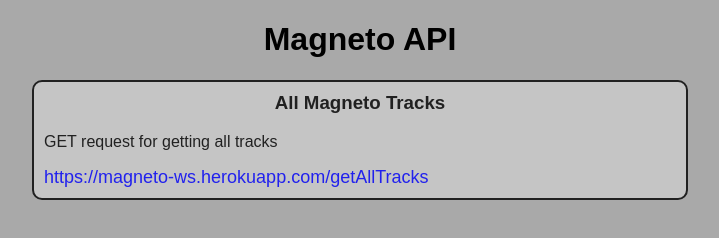
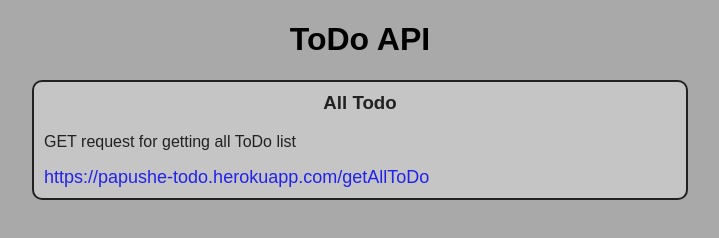
Before and after one commit to papushe/toDoWs, a website: page index.html in a window 1280 px wide. Shown: the whole page, without its empty margins (280-999 px from the left). Drawn offline with Linux system fonts and the light colour scheme; files that its build step writes are made by us from their sources.

Commit message:
first commit

```diff
--- a/controllers/toDoController.js
+++ b/controllers/toDoController.js
@@ -19,7 +19,7 @@ let cCreateNewToDo = 0;
         res.json({"error": "404 - not found (Wrong input or Wrong url)"});
     };
 
-    exports.getAllTest = function (req, res) {
+    exports.getAllToDo = function (req, res) {
         TODO.find({}, '-__v -_id',
             (err, data) => {
                 if (err) logger.info(`query error: ${err}`);
--- a/index.html
+++ b/index.html
@@ -2,14 +2,14 @@
 <html>
 <head>
     <link href="assets/style.css" rel=stylesheet>
-    <title>Papushe API</title>
+    <title>ToDo API</title>
 </head>
 <body>
-<h1>Magneto API</h1>
+<h1>ToDo API</h1>
 <div>
-    <h3>All Magneto Tracks</h3>
-    <p>GET request for getting all tracks</p>
-    <a target="_blank" href="https://magneto-ws.herokuapp.com/getAllTracks">https://magneto-ws.herokuapp.com/getAllTracks</a>
+    <h3>All Todo</h3>
+    <p>GET request for getting all ToDo list</p>
+    <a target="_blank" href="https://papushe-todo.herokuapp.com/getAllToDo">https://papushe-todo.herokuapp.com/getAllToDo</a>
 </div>
 <!--<div>-->
     <!--<h3>All Magneto Mixes</h3>-->
--- a/server.js
+++ b/server.js
@@ -20,11 +20,11 @@ app.get('/', (req,res) =>{
     res.sendFile(`${__dirname}/index.html`);
 });
 
-app.get('/getAllTest', toDo.getAllTest);
+app.get('/getAllToDo', toDo.getAllToDo);
 
 app.get('/createNewToDo/:name/:title/:whatToDo', toDo.createNewToDo);
 
-// app.get('/getAllMixes', magneto.   getAllMixes);
+// app.get('/getAllMixes', magneto.getAllMixes);
 //
 // app.get('/get/:mixName', magneto.getTracksByMixName);
 //
```
